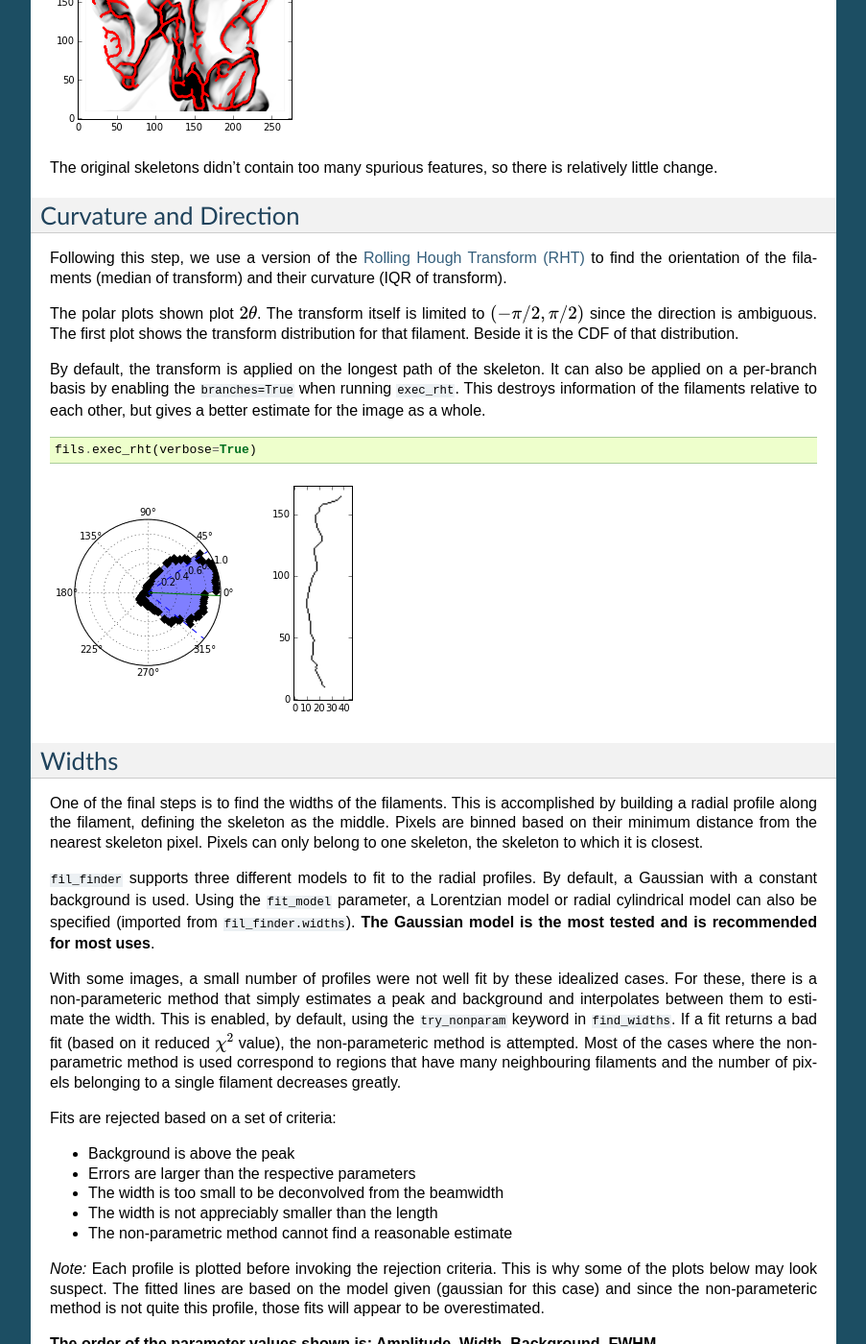
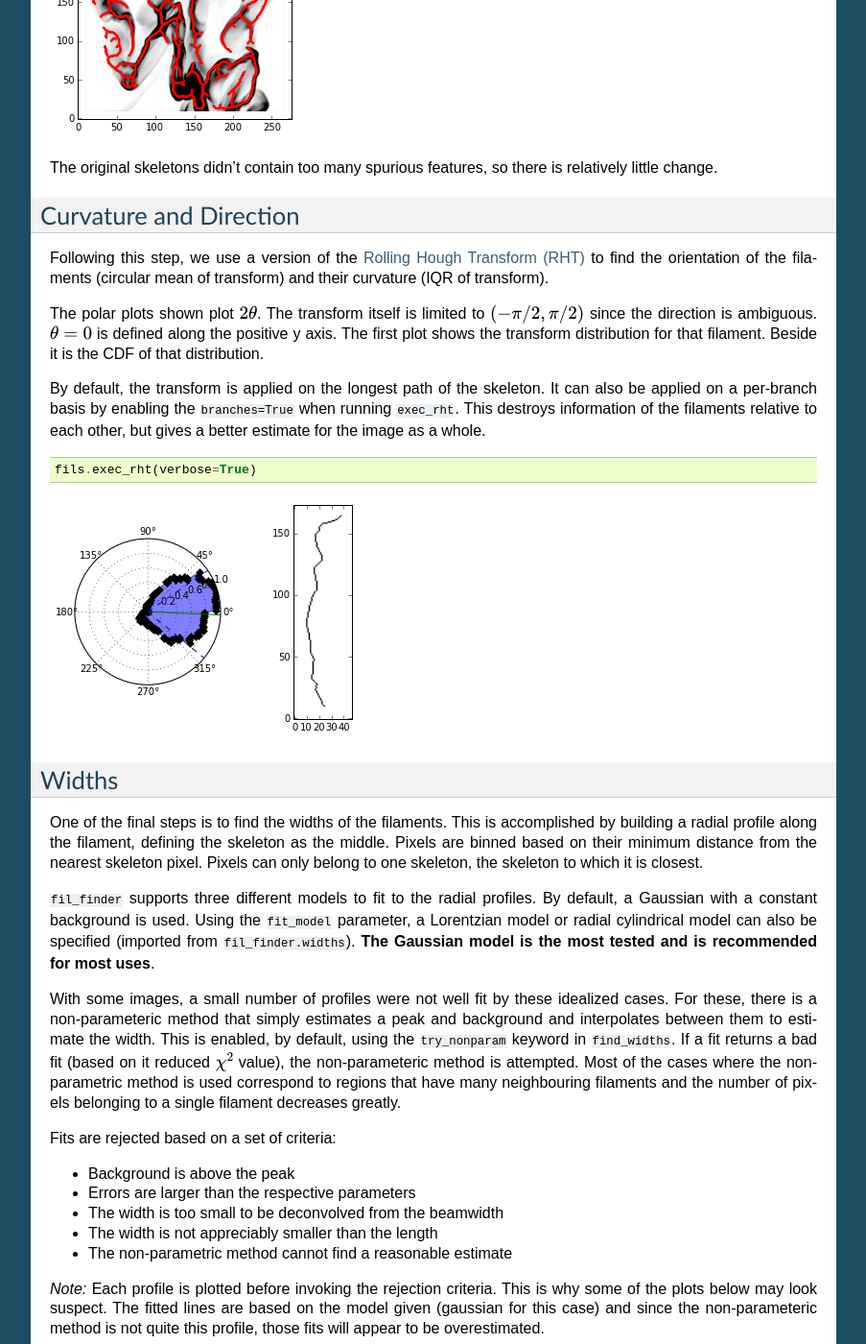
Before and after one commit to e-koch/FilFinder, a Sphinx documentation site: the page built from docs/tutorial.rst, in a window 1280 px wide and 1400 px high, scrolled down 4616 px. Shown: the whole window at 96% size, without its empty margins (198-1101 px from the left). Built offline with Sphinx 7.4.7, drawn with Linux system fonts in a browser that asks for light colours.

Commit message:
Make it more clear how theta range is defined

```diff
--- a/docs/tutorial.rst
+++ b/docs/tutorial.rst
@@ -242,13 +242,11 @@ Curvature and Direction
 
 Following this step, we use a version of the `Rolling Hough Transform
 (RHT) <http://adsabs.harvard.edu/abs/2014ApJ...789...82C>`__ to find the
-orientation of the filaments (median of transform) and their curvature
+orientation of the filaments (circular mean of transform) and their curvature
 (IQR of transform).
 
 The polar plots shown plot :math:`2\theta`. The transform itself is
-limited to :math:`(-\pi/2, \pi/2)` since the direction is ambiguous. The
-first plot shows the transform distribution for that filament. Beside it
-is the CDF of that distribution.
+limited to :math:`(-\pi/2, \pi/2)` since the direction is ambiguous. :math:`\theta=0` is defined along the positive y axis. The first plot shows the transform distribution for that filament. Beside it is the CDF of that distribution.
 
 By default, the transform is applied on the longest path of the
 skeleton. It can also be applied on a per-branch basis by enabling the
```
Also changed, not shown: other parts of docs/tutorial.rst (+1 -1 lines).
